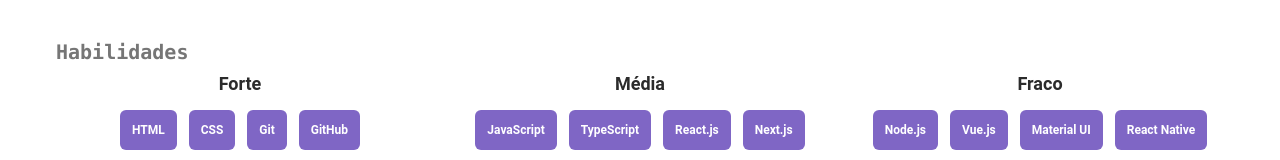
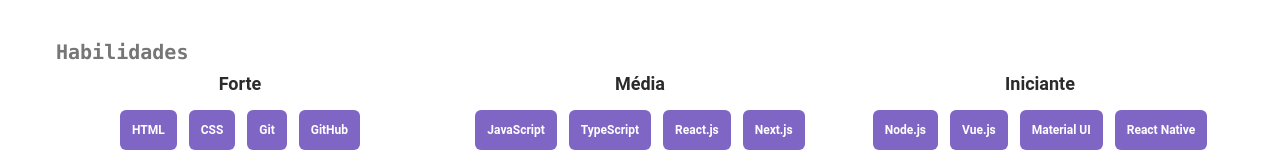
Before and after one commit to bamarcheti/my-resume, a React (Create React App) app: page / in a window 1280 px wide. Shown: the part 500-660 px from the top of the page. Built offline with nearby package versions, Linux system fonts and the light colour scheme.

Commit message:
fix: Ajustado nomenclatura nível fraco para iniciante e traduções

```diff
--- a/src/locales/en/translation.ts
+++ b/src/locales/en/translation.ts
@@ -16,7 +16,7 @@
     strongSkills: skillsEN.filter((skill) => skill.strength === 'strong'),
     average_title: 'Average',
     averageSkills: skillsEN.filter((skill) => skill.strength === 'average'),
-    weak_title: 'Weak',
+    beginner_title: 'Beginner',
     weakSkills: skillsEN.filter((skill) => skill.strength === 'weak'),
     subtitle_graduation: 'Academic Education',
     graduation: {
--- a/src/locales/es/translation.ts
+++ b/src/locales/es/translation.ts
@@ -17,7 +17,7 @@
     team_work: 'Trabajo en Equipo',
     average_title: 'Promedio',
     averageSkills: skillsES.filter((skill) => skill.strength === 'average'),
-    weak_title: 'Débil',
+    beginner_title: 'Principiante',
     weakSkills: skillsES.filter((skill) => skill.strength === 'weak'),
     subtitle_graduation: 'Educación Académica',
     graduation: {
--- a/src/locales/pt/translation.ts
+++ b/src/locales/pt/translation.ts
@@ -16,7 +16,7 @@
     strongSkills: skillsPT.filter((skill) => skill.strength === 'strong'),
     average_title: 'Média',
     averageSkills: skillsPT.filter((skill) => skill.strength === 'average'),
-    weak_title: 'Fraco',
+    beginner_title: 'Iniciante',
     weakSkills: skillsPT.filter((skill) => skill.strength === 'weak'),
     subtitle_graduation: 'Graduação Acadêmica',
     graduation: {
--- a/src/modules/About/components/Skills/components/WeakSkill.tsx
+++ b/src/modules/About/components/Skills/components/WeakSkill.tsx
@@ -6,7 +6,7 @@
 
   return (
     <div className="flex flex-col gap-3 items-start lg:items-center w-full">
-      <p className="font-bold text-lg text-stone-900 dark:text-white">{t('weak_title')}</p>
+      <p className="font-bold text-lg text-stone-900 dark:text-white">{t('beginner_title')}</p>
       <div className="flex flex-col w-full">
         <CardSkill skills={t('weakSkills', { returnObjects: true })} />
       </div>
```
